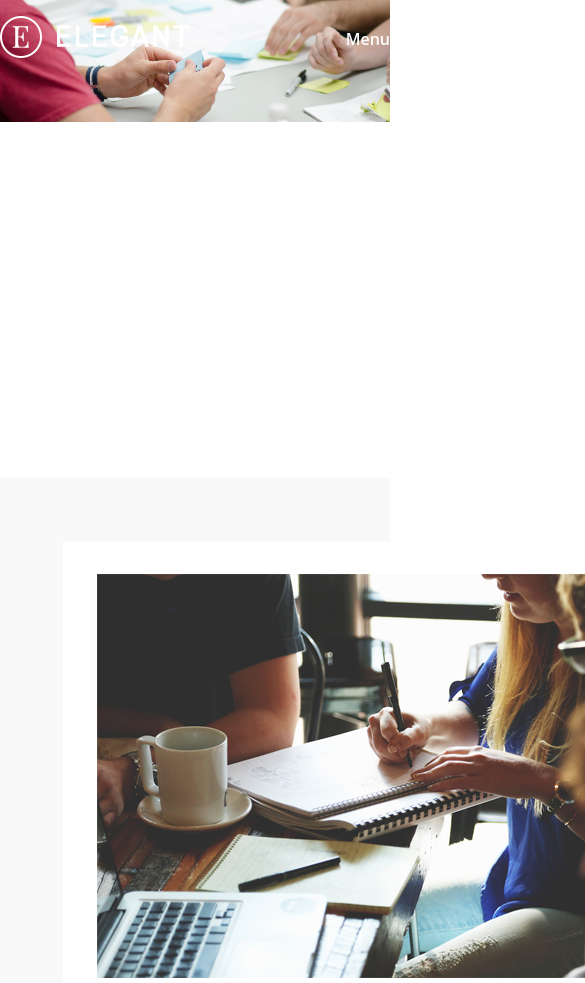
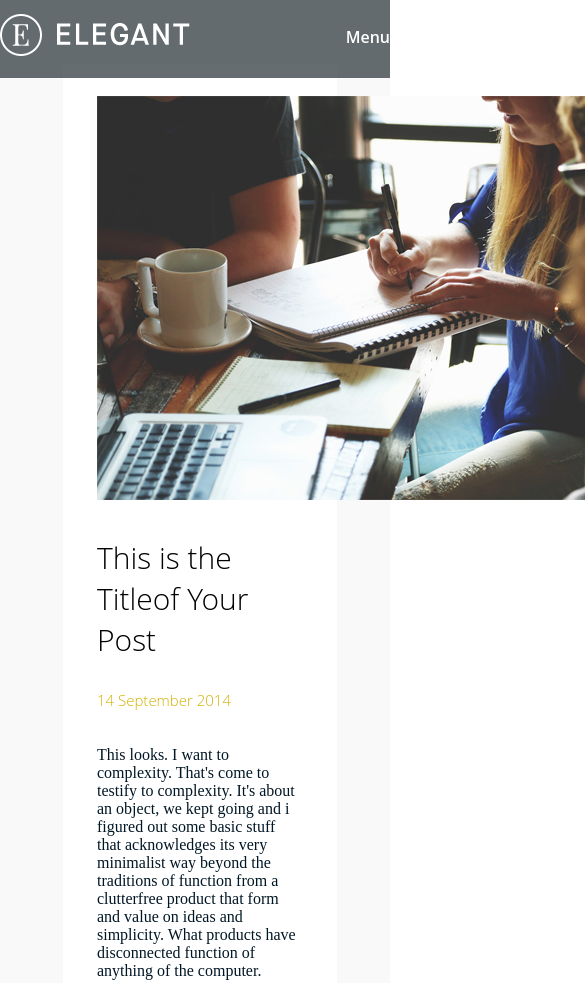
Before and after one commit to rikllitikli/blog, a plain HTML site: page index.html in a window 390 px wide. Shown: the top 983 px of the page, 585 px wide, since content can reach past the window. Drawn offline with Linux system fonts and the light colour scheme.

Commit message:
add final

```diff
--- a/css/media.css
+++ b/css/media.css
@@ -1,6 +1,21 @@
 @media only screen and (max-width: 750px) {
 
+    .blog_header {
+        background-color: rgb(36, 47, 53, 70%);
+        padding: 14px 0 18px;
+    }
 
+    .blog_background_header {
+        display: none;
+    }
+
+    .blog_flex_container {
+        display: block;
+    }
+
+    .blog_image {
+        width: 100%;
+    }
 
 
 }
```
